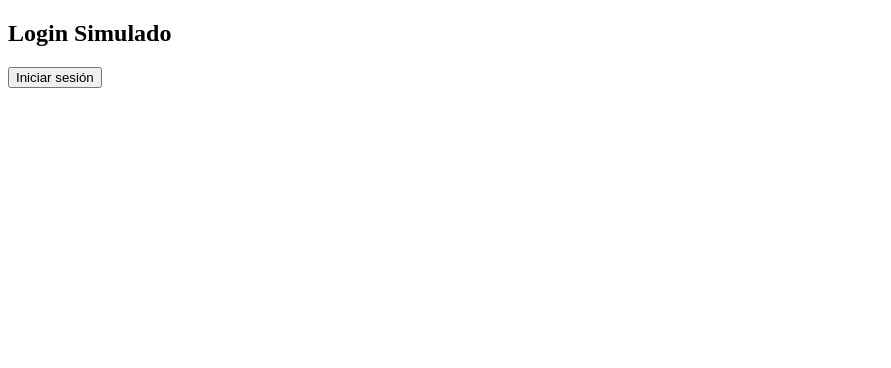
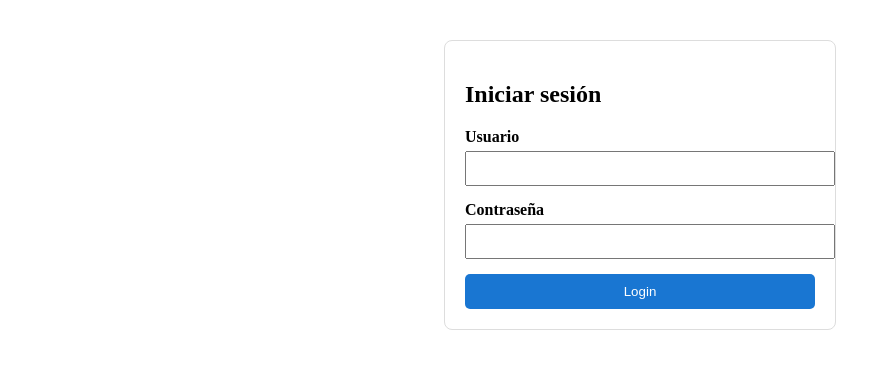
Before and after one commit to isasan/gestor-estudiantes-frontend, an Angular app: page /login in a window 1280 px wide. Shown: the top 368 px of the page, without its empty margins (0-891 px from the left). Built offline with nearby package versions, Linux system fonts and the light colour scheme.

Commit message:
Incluida conexion login backend

```diff
--- a/src/app/components/login/login.component.css
+++ b/src/app/components/login/login.component.css
@@ -0,0 +1,42 @@
+.login-container {
+  max-width: 350px;
+  margin: 40px auto;
+  padding: 20px;
+  border: 1px solid #ddd;
+  border-radius: 8px;
+  background: white;
+}
+
+.form-group {
+  margin-bottom: 15px;
+}
+
+label {
+  font-weight: bold;
+}
+
+input {
+  width: 100%;
+  padding: 8px;
+  margin-top: 5px;
+}
+
+button {
+  width: 100%;
+  padding: 10px;
+  background-color: #1976d2;
+  color: white;
+  border: none;
+  cursor: pointer;
+  border-radius: 5px;
+}
+
+button:hover {
+  background-color: #1259a7;
+}
+
+.error {
+  color: red;
+  margin-top: 10px;
+  font-size: 14px;
+}
--- a/src/app/components/login/login.component.html
+++ b/src/app/components/login/login.component.html
@@ -1,5 +1,30 @@
-<h2>Login Simulado</h2>
+<div class="login-container">
 
-<form (submit)="login(); $event.preventDefault()">
-  <button type="submit">Iniciar sesión</button>
-</form>
+  <h2>Iniciar sesión</h2>
+
+  <form (ngSubmit)="login()">
+
+    <div class="form-group">
+      <label for="username">Usuario</label>
+      <input type="text"
+             id="username"
+             [(ngModel)]="username"
+             name="username"
+             required>
+    </div>
+
+    <div class="form-group">
+      <label for="password">Contraseña</label>
+      <input type="password"
+             id="password"
+             [(ngModel)]="password"
+             name="password"
+             required>
+    </div>
+
+    <button type="submit">Login</button>
+
+    <p class="error" *ngIf="error">{{ error }}</p>
+
+  </form>
+</div>
--- a/src/app/components/login/login.component.ts
+++ b/src/app/components/login/login.component.ts
@@ -1,20 +1,31 @@
 import { Component } from '@angular/core';
-import { CommonModule } from '@angular/common';
 import { Router } from '@angular/router';
 import { AuthService } from '../../services/auth.service';
 import { FormsModule } from '@angular/forms';
+import { CommonModule } from '@angular/common';
 
 @Component({
   selector: 'app-login',
   standalone: true,
-  imports: [CommonModule, FormsModule],
+  imports: [FormsModule, CommonModule],
   templateUrl: './login.component.html',
+  styleUrls: ['./login.component.css']
 })
 export class LoginComponent {
+
+  username: string = '';
+  password: string = '';
+  error: string = '';
+
   constructor(private auth: AuthService, private router: Router) {}
 
   login() {
-    this.auth.loginSimulado(); // simulamos login
-    this.router.navigate(['/estudiantes']); // redirige al listado
+    this.auth.login(this.username, this.password).subscribe({
+      next: (token: string) => {
+        this.auth.guardarToken(token);
+        this.router.navigate(['/']);
+      },
+      error: () => this.error = 'Credenciales incorrectas o error de servidor'
+    });
   }
 }
--- a/src/app/services/auth.service.ts
+++ b/src/app/services/auth.service.ts
@@ -1,34 +1,34 @@
 import { Injectable } from '@angular/core';
+import { HttpClient } from '@angular/common/http';
 
-@Injectable({
-  providedIn: 'root'
-})
+@Injectable({ providedIn: 'root' })
 export class AuthService {
 
-  private estaLogueado = false; // inicialmente el usuario no está logueado
-  private token: string | null = null; // aquí guardaremos un JWT ficticio
+  private apiUrl = 'http://localhost:8080/api/auth';
+  private tokenKey = 'token';
 
-  constructor() {}
+  constructor(private http: HttpClient) {}
 
-  // Simular login: genera un "token" y marca como logueado
-  loginSimulado() {
-    this.token = 'jwt-simulado'; // más adelante será un JWT real
-    this.estaLogueado = true;
+  login(username: string, password: string) {
+    return this.http.post(this.apiUrl + '/login', {
+      username,
+      password
+    }, { responseType: 'text' }); // token como texto
   }
 
-  // Cerrar sesión
-  logout() {
-    this.token = null;
-    this.estaLogueado = false;
+  guardarToken(token: string) {
+    localStorage.setItem(this.tokenKey, token);
   }
 
-  // Comprobar si el usuario está autenticado
-  estaAutenticado(): boolean {
-    return this.estaLogueado;
+  obtenerToken() {
+    return localStorage.getItem(this.tokenKey);
   }
 
-  // Obtener token (simulado)
-  obtenerToken(): string | null {
-    return this.token;
+  estaAutenticado() {
+    return this.obtenerToken() != null;
+  }
+
+  logout() {
+    localStorage.removeItem(this.tokenKey);
   }
 }
```
Also changed, not shown: 2 other files (tests, documents, lock files or other folders).
